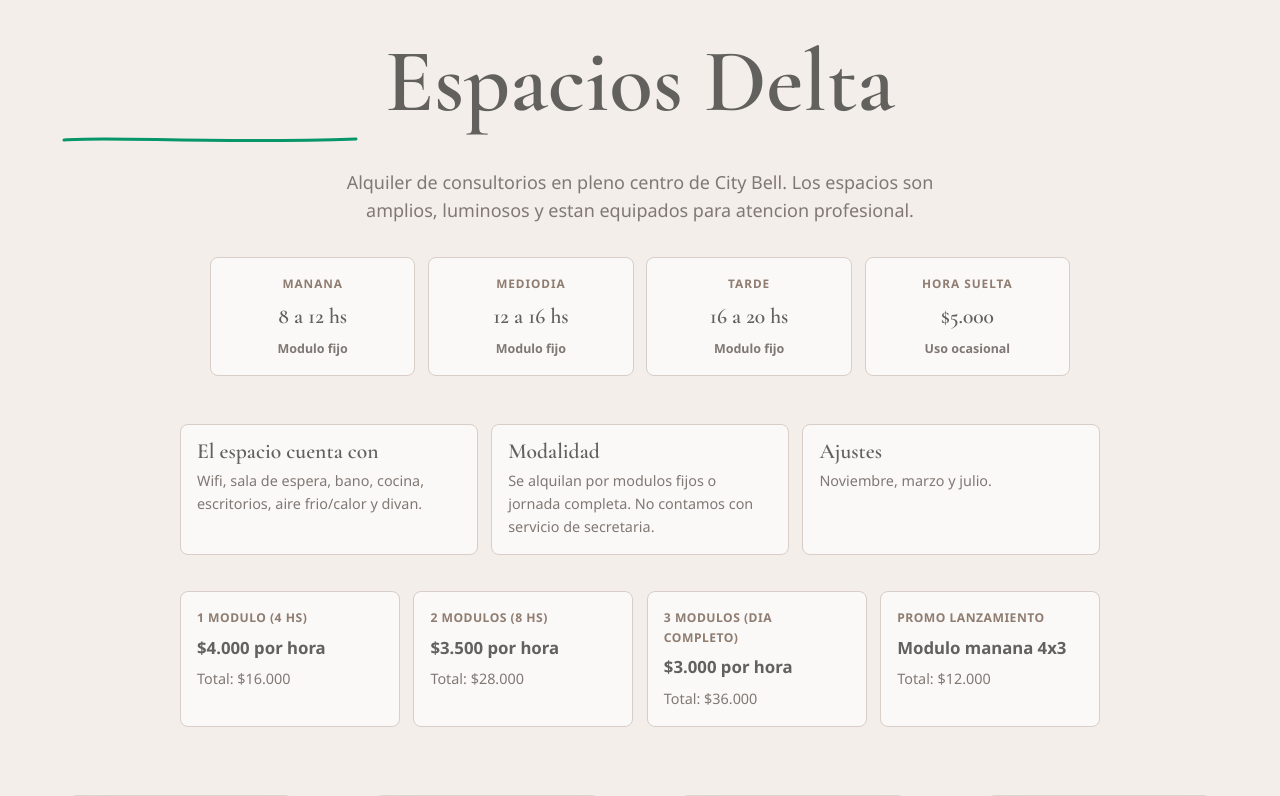
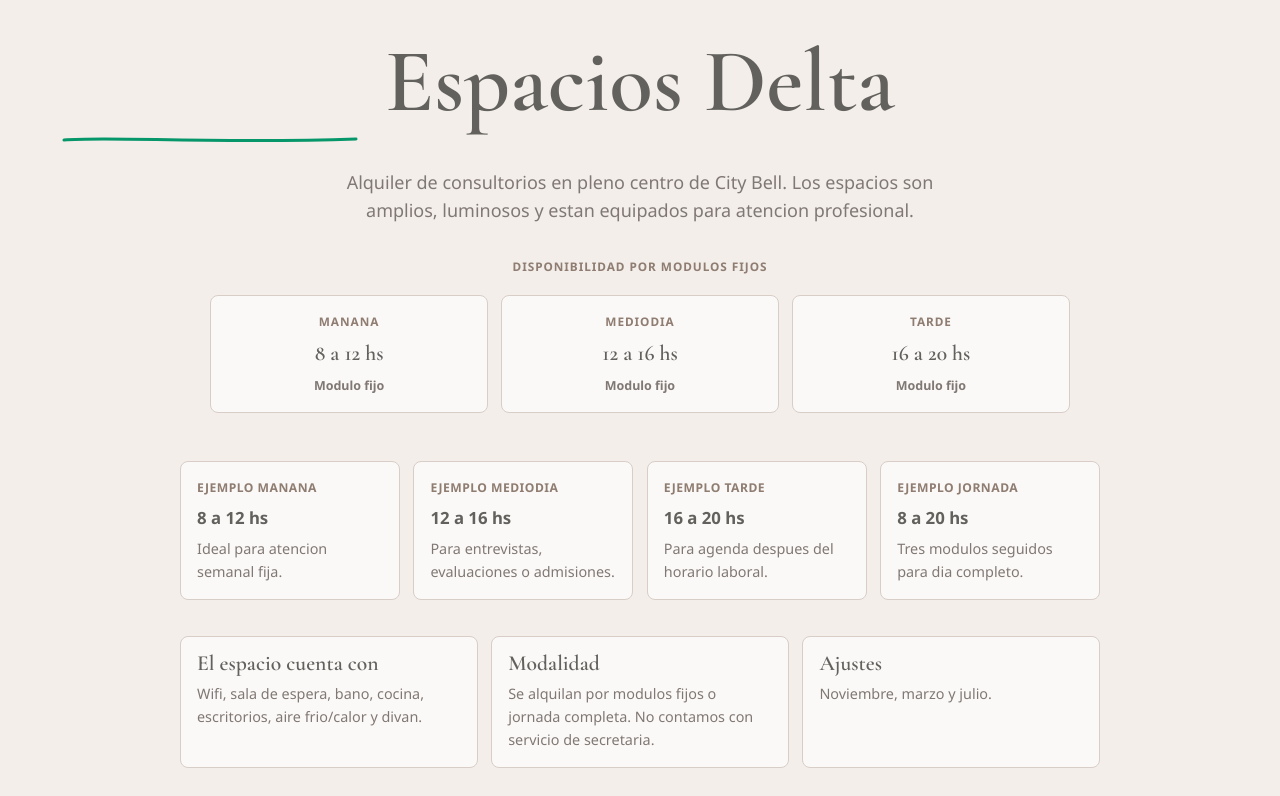
Before and after one commit to marketsantafeoficial-a11y/consultorioDelta, a Next.js app: page / in a window 1280 px wide. Shown: the part 2639-3435 px from the top of the page. Built offline with nearby package versions, Linux system fonts and the light colour scheme.

Commit message:
ajustar modulos fijos de alquiler

```diff
--- a/app/globals.css
+++ b/app/globals.css
@@ -840,9 +840,22 @@ input, textarea, select { border: 1px solid var(--color-border); background: whi
 .module-info-grid {
   display: grid;
   gap: 0.8rem;
-  grid-template-columns: repeat(4, minmax(0, 1fr));
+  grid-template-columns: repeat(3, minmax(0, 1fr));
   margin: -2rem auto 3rem;
   max-width: 860px;
+}
+.module-info-title {
+  grid-column: 1 / -1;
+  text-align: center;
+}
+.module-info-title span {
+  color: var(--color-muted);
+  display: block;
+  font-size: 0.86rem;
+  font-weight: 800;
+  letter-spacing: 0.08em;
+  margin-bottom: 0.35rem;
+  text-transform: uppercase;
 }
 .module-info-grid article {
   background: rgba(255, 254, 252, 0.72);
@@ -874,15 +887,18 @@ input, textarea, select { border: 1px solid var(--color-border); background: whi
   margin-top: 0.35rem;
 }
 .rental-detail-grid,
+.rental-example-grid,
 .rental-price-grid {
   display: grid;
   gap: 0.85rem;
   margin: 0 auto 2.25rem;
   max-width: 920px;
 }
+.rental-example-grid { grid-template-columns: repeat(4, minmax(0, 1fr)); }
 .rental-detail-grid { grid-template-columns: repeat(3, minmax(0, 1fr)); }
 .rental-price-grid { grid-template-columns: repeat(4, minmax(0, 1fr)); }
 .rental-detail-grid article,
+.rental-example-grid article,
 .rental-price-grid article {
   background: rgba(255, 254, 252, 0.72);
   border: 1px solid var(--color-border);
@@ -896,11 +912,13 @@ input, textarea, select { border: 1px solid var(--color-border); background: whi
   margin-bottom: 0.45rem;
 }
 .rental-detail-grid p,
+.rental-example-grid p,
 .rental-price-grid p {
   color: var(--color-muted);
   font-size: 0.9rem;
   margin: 0;
 }
+.rental-example-grid span,
 .rental-price-grid span {
   color: var(--color-secondary);
   display: block;
@@ -910,6 +928,7 @@ input, textarea, select { border: 1px solid var(--color-border); background: whi
   margin-bottom: 0.45rem;
   text-transform: uppercase;
 }
+.rental-example-grid strong,
 .rental-price-grid strong {
   color: var(--color-primary);
   display: block;
@@ -1110,6 +1129,7 @@ input, textarea, select {
   .work-steps-grid { grid-template-columns: repeat(2, 1fr); }
   .module-info-grid { grid-template-columns: repeat(2, minmax(0, 1fr)); }
   .rental-detail-grid,
+  .rental-example-grid,
   .rental-price-grid { grid-template-columns: repeat(2, minmax(0, 1fr)); }
   .team-modal { text-align: center; }
   .team-modal .profile-actions { justify-content: center; }
@@ -1136,6 +1156,7 @@ input, textarea, select {
   .work-steps-grid { grid-template-columns: 1fr; }
   .module-info-grid { grid-template-columns: 1fr; margin-top: -1rem; }
   .rental-detail-grid,
+  .rental-example-grid,
   .rental-price-grid { grid-template-columns: 1fr; }
   .work-step-card { min-height: auto; text-align: center; }
   .whatsapp-float span:last-child { display: none; }
--- a/app/page.tsx
+++ b/app/page.tsx
@@ -28,7 +28,6 @@ const moduleBlocks = [
   ["Manana", "8 a 12 hs", "Modulo fijo"],
   ["Mediodia", "12 a 16 hs", "Modulo fijo"],
   ["Tarde", "16 a 20 hs", "Modulo fijo"],
-  ["Hora suelta", "$5.000", "Uso ocasional"],
 ];
 
 const priceBlocks = [
@@ -36,6 +35,13 @@ const priceBlocks = [
   ["2 modulos (8 hs)", "$3.500 por hora", "Total: $28.000"],
   ["3 modulos (dia completo)", "$3.000 por hora", "Total: $36.000"],
   ["Promo lanzamiento", "Modulo manana 4x3", "Total: $12.000"],
+];
+
+const moduleExamples = [
+  ["Ejemplo manana", "8 a 12 hs", "Ideal para atencion semanal fija."],
+  ["Ejemplo mediodia", "12 a 16 hs", "Para entrevistas, evaluaciones o admisiones."],
+  ["Ejemplo tarde", "16 a 20 hs", "Para agenda despues del horario laboral."],
+  ["Ejemplo jornada", "8 a 20 hs", "Tres modulos seguidos para dia completo."],
 ];
 
 export default function HomePage() {
@@ -120,7 +126,7 @@ export default function HomePage() {
               <p className="lp-section-sub">
                 Te orientamos para elegir el mejor camino: si buscas atencion,
                 te conectamos con el profesional adecuado; si sos profesional,
-                podes consultar por alquiler de gabinetes equipados.
+                podes consultar por alquiler de consultorios equipados.
               </p>
             </RevealOnScroll>
             <div className="work-steps-grid">
@@ -146,7 +152,7 @@ export default function HomePage() {
           </div>
         </section>
 
-        <section id="alquiler-gabinetes" className="lp-section">
+        <section id="alquiler-consultorios" className="lp-section">
           <div className="lp-section-inner">
             <RevealOnScroll>
               <DrawTitle tag="h2" className="lp-section-title" accentColor="#059669">
@@ -162,6 +168,9 @@ export default function HomePage() {
             </RevealOnScroll>
             <RevealOnScroll delay={160}>
               <div className="module-info-grid">
+                <div className="module-info-title">
+                  <span>Disponibilidad por modulos fijos</span>
+                </div>
                 {moduleBlocks.map(([label, value, detail]) => (
                   <article key={label}>
                     <span>{label}</span>
@@ -172,6 +181,17 @@ export default function HomePage() {
               </div>
             </RevealOnScroll>
             <RevealOnScroll delay={180}>
+              <div className="rental-example-grid">
+                {moduleExamples.map(([title, hours, detail]) => (
+                  <article key={title}>
+                    <span>{title}</span>
+                    <strong>{hours}</strong>
+                    <p>{detail}</p>
+                  </article>
+                ))}
+              </div>
+            </RevealOnScroll>
+            <RevealOnScroll delay={200}>
               <div className="rental-detail-grid">
                 <article>
                   <h3>El espacio cuenta con</h3>
@@ -187,7 +207,7 @@ export default function HomePage() {
                 </article>
               </div>
             </RevealOnScroll>
-            <RevealOnScroll delay={220}>
+            <RevealOnScroll delay={240}>
               <div className="rental-price-grid">
                 {priceBlocks.map(([title, rate, total]) => (
                   <article key={title}>
```
